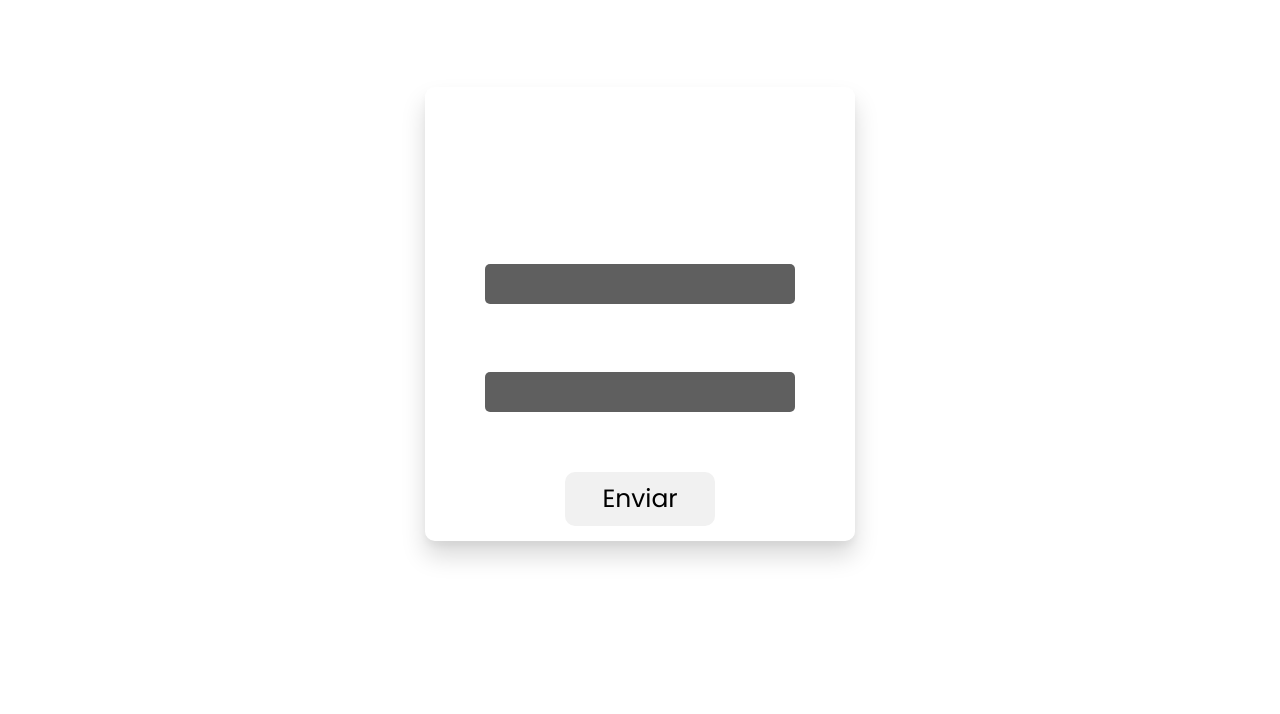
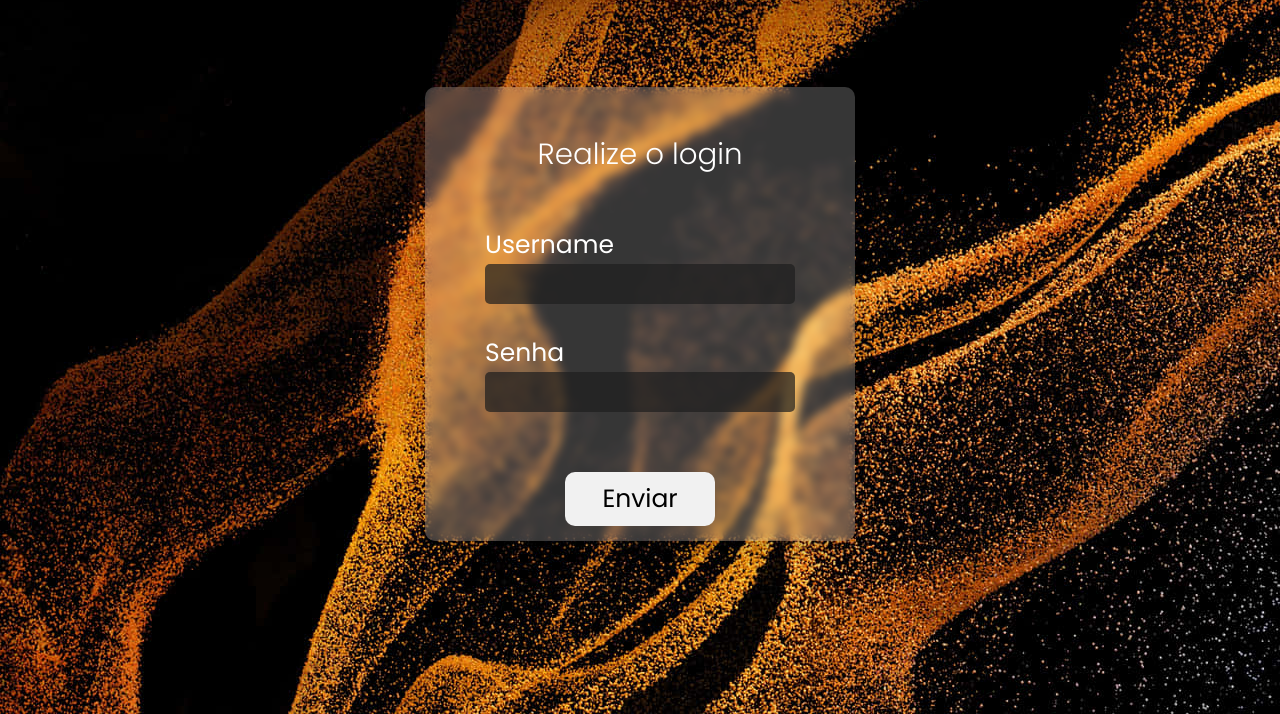
Before and after one commit to LucasESGomes/login-register, a website: page index.html in a window 1280 px wide. Shown: the part 86-800 px from the top of the page. Drawn offline with Linux system fonts and the light colour scheme; the site is published under a folder, as on GitHub Pages, so addresses that start at the root find nothing.

Commit message:
Update style.css

```diff
--- a/style.css
+++ b/style.css
@@ -12,7 +12,7 @@ body{
     align-items: center;
     height: 100vh;
     width: 100vw;
-    background-image: url(/img/transform-your-phone-into-a-pc-with-samsung-dex-p2pe91di4rc9kmwm.jpg);
+    background-image: url(img/transform-your-phone-into-a-pc-with-samsung-dex-p2pe91di4rc9kmwm.jpg);
     background-repeat: no-repeat;
 }
 
```
